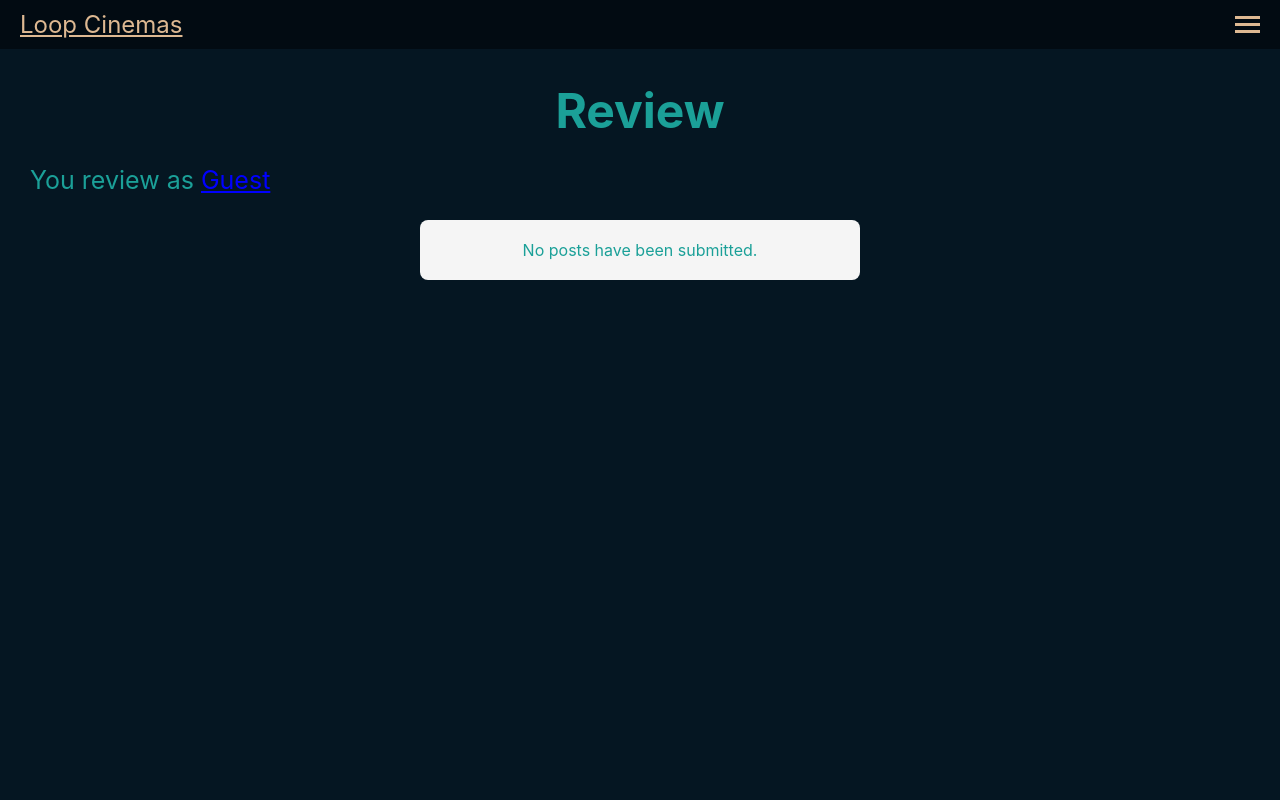
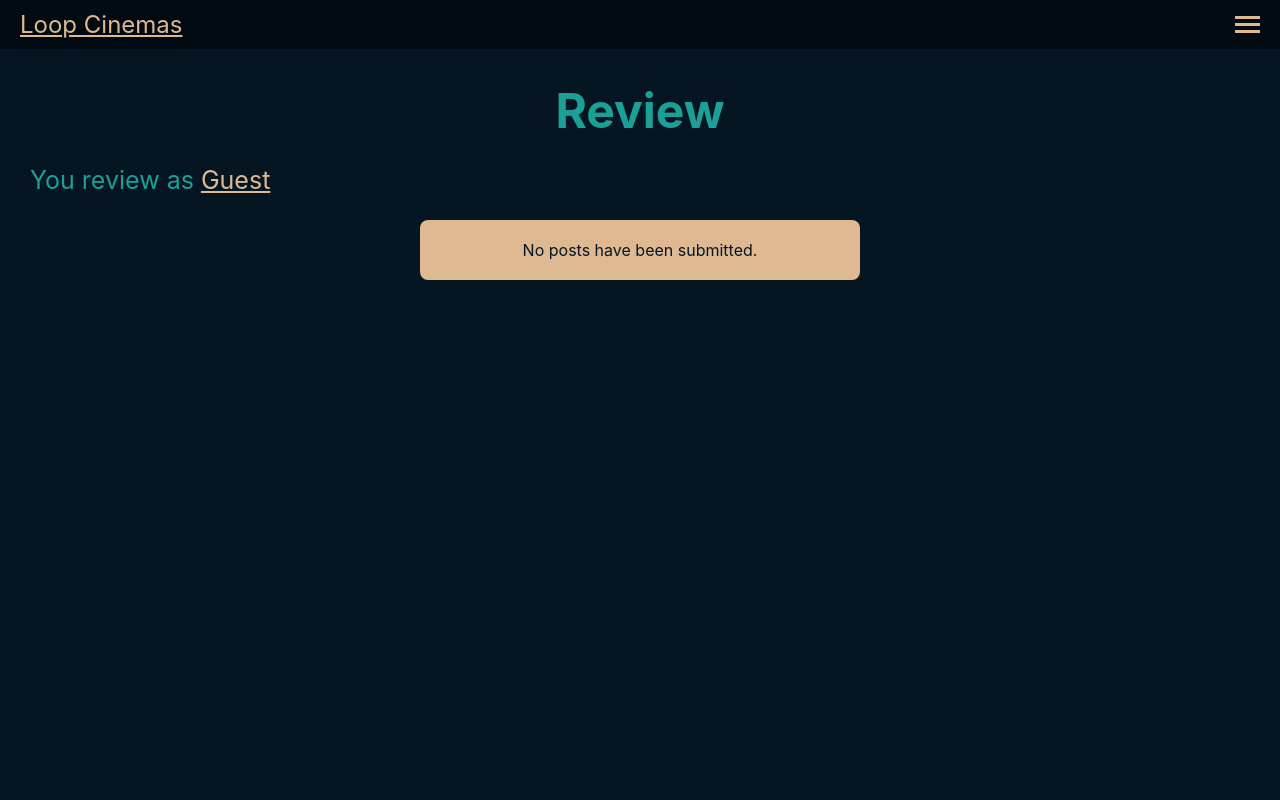
Before and after one commit to rmit-fwp-s2-23/cinema-website, a React (Create React App) app in the folder assignment1/: page /review in a window 1280 px wide. Shown: the top 800 px of the page. Built offline with nearby package versions, Linux system fonts and the light colour scheme.

Commit message:
change color

```diff
--- a/assignment1/src/Pages/Review/Review.css
+++ b/assignment1/src/Pages/Review/Review.css
@@ -6,6 +6,7 @@
 .review-container h1 {
     font-size: 3rem;
     margin-bottom: 0;
+
 }
 
 .review-film {
@@ -20,7 +21,7 @@
 
 .review-info span {
     text-decoration: underline;
-    color: blue;
+    color: #deb992;
 }
 
 .review-rating {
@@ -29,11 +30,13 @@
 
 .review-content {
     height: 30vh;
+
 }
 
 .review-content .review-content-textarea {
     width: 70%;
     height: 70%;
+
 }
 
 .review-buttons {
@@ -52,22 +55,24 @@
     align-items: center;
     justify-content: center;
     padding: 20px;
-    background-color: #f5f5f5;
+    background-color: #deb992;
+    color: #051622;
     border-radius: 8px;
     max-width: 400px;
     /* Set the maximum width you prefer */
     min-width: 400px;
     margin: 0 auto;
+
 }
 
 .post-container {
     width: 70%;
     height: fit-content;
     margin-bottom: 20px;
-    border: 1px solid #ccc;
+    border: 1px solid #deb992;
     padding: 20px;
     box-shadow: 0px 2px 4px rgba(0, 0, 0, 0.1);
-    background-color: #fff;
+    background-color: #deb992;
     border-radius: 8px;
     /* Add a subtle box shadow */
 }
--- a/assignment1/src/components/movie/Movie.css
+++ b/assignment1/src/components/movie/Movie.css
@@ -17,7 +17,7 @@
     flex-direction: column;
     justify-content: space-between;
     align-items: center;
-    border: 1px solid #ccc;
+    border: 1px solid #deb992;
     padding: 20px;
     box-shadow: 0px 0px 5px rgba(0, 0, 0, 0.2);
     width: 100%; /* Take full width initially */
--- a/assignment1/src/components/movie/Release.css
+++ b/assignment1/src/components/movie/Release.css
@@ -9,7 +9,7 @@
 
   .release-column {
     flex: 1;
-    background-color: #f5f5f5;
+    border: 1px solid #deb992;
     padding: 20px;
     margin: 10px;
     border-radius: 5px;
```
